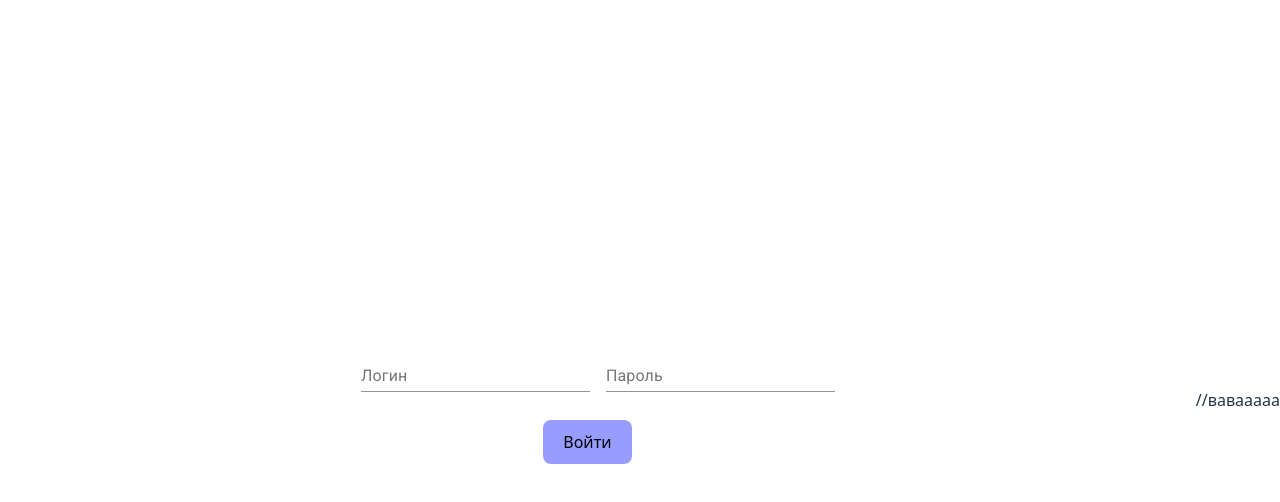
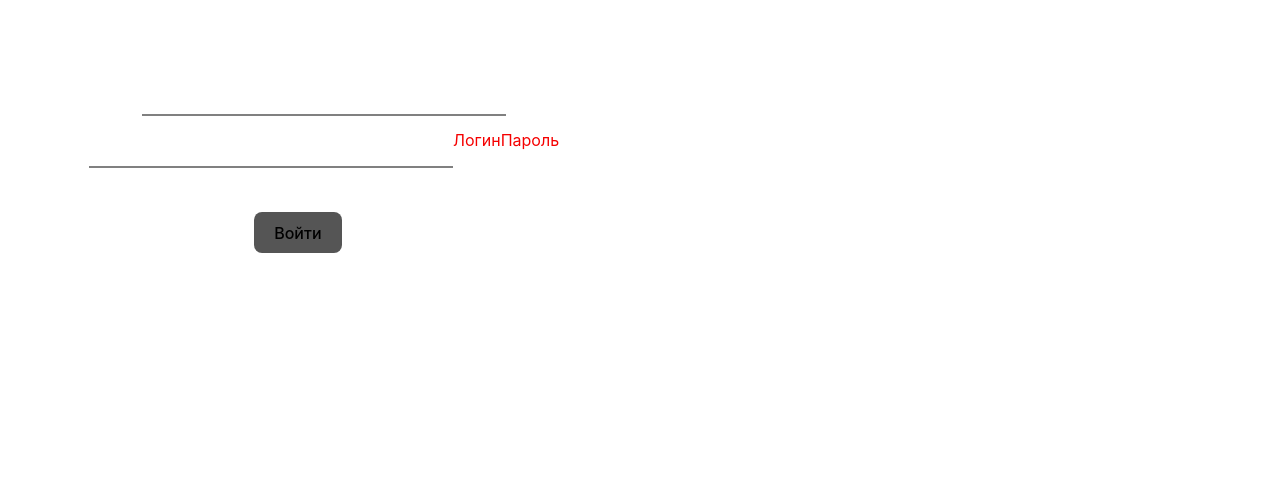
Before and after one commit to 00DemiX00/project_for_Ivan_main, a React (Vite) app: page / in a window 1280 px wide. Shown: the top 502 px of the page. Built offline with nearby package versions, Linux system fonts and the light colour scheme.

Commit message:
Отключение стилей MUI, переработка компонента MyInput в MyForm

```diff
--- a/index.html
+++ b/index.html
@@ -8,9 +8,5 @@
   <body>
     <div id="root"></div>
     <script type="module" src="/src/main.jsx"></script>
-    <link rel="stylesheet" href="https://fonts.googleapis.com/css?family=Roboto:300,400,500,700&display=swap" />
-    <link rel="stylesheet" href="https://fonts.googleapis.com/icon?family=Material+Icons" />
   </body>
 </html>
-
-//вавааааа
--- a/src/App.jsx
+++ b/src/App.jsx
@@ -1,7 +1,7 @@
 import { useState } from 'react'
 import './App.css'
 import MyButton from './components/UI/button/MyButton'
-import MyInput from './components/UI/input/MyInput'
+import MyForm from './components/UI/form/MyForm'
 
 
 function App() {
@@ -10,10 +10,9 @@ function App() {
   return (
     <>
     <div>
-       <form>
-        <MyInput></MyInput>
+        <MyForm></MyForm>
+        <br></br>
         <MyButton>Войти</MyButton>
-      </form>
     </div>
     </>
 
--- a/src/components/UI/button/MyButton.module.css
+++ b/src/components/UI/button/MyButton.module.css
@@ -5,7 +5,7 @@
         font-size: 1em;
         font-weight: 500;
         font-family: inherit;
-        background-color:  #646cffaa;
+        background-color:  #000000aa;
         cursor: pointer;
         transition: filter 0.25s;
         display: flex;
@@ -13,6 +13,6 @@
         margin-left: 190px;
 }
 
-.myBtn:hover {
-    filter: drop-shadow(0 0 1.2em #646cffaa);
-  }
+.myBtn:hover{
+        filter: drop-shadow(0 0 1em  #535bf2);
+}
--- /dev/null
+++ b/src/components/UI/form/MyForm.jsx
@@ -0,0 +1,15 @@
+import React from "react";
+import classes from './MyForm.module.css';
+
+const MyForm = (props) => {
+    return (
+      <div>
+        <input {...props} className={classes.MyForm}></input>
+        <input {...props} className={classes.MyForm}></input>
+        <label {...props} className={classes.MyPlaceholder}>Логин</label>
+        <label {...props} className={classes.MyPlaceholder}>Пароль</label>
+      </div>
+    );
+};
+
+export default MyForm;
--- /dev/null
+++ b/src/components/UI/form/MyForm.module.css
@@ -0,0 +1,19 @@
+.MyForm {
+    appearance: none;
+    width: 70%;
+    height: 50px;
+    background: transparent;
+    border: none;
+    outline: none;
+    font-size: 1em;
+    padding: 0;
+    color: #000000;
+    border-bottom: 2px solid gray;
+    transition: border-color 0.3s;
+    position: relative;
+
+}
+
+.MyForm:focus {
+    border-color: #535bf2;
+}
--- a/src/components/UI/input/MyInput.jsx
+++ /dev/null
@@ -1,23 +0,0 @@
-import React from 'react';
-import { makeStyles } from '@material-ui/core/styles';
-import TextField from '@material-ui/core/TextField';
-
-const useStyles = makeStyles((theme) => ({
-  root: {
-    '& > *': {
-      margin: theme.spacing(1),
-      width: '25ch',
-    },
-  },
-}));
-
-export default function BasicTextFields() {
-  const classes = useStyles();
-
-  return (
-    <form className={classes.root} noValidate autoComplete="off">
-      <TextField id="standard-basic" label="Логин"/>
-      <TextField id="standard-basic" label="Пароль" />
-    </form>
-  );
-}
--- a/src/index.css
+++ b/src/index.css
@@ -1,5 +1,5 @@
 :root {
-  font-family: system-ui, Avenir, Helvetica, Arial, sans-serif;
+  font-family: Inter, system-ui, Avenir, Helvetica, Arial, sans-serif;
   line-height: 1.5;
   font-weight: 400;
 
@@ -11,6 +11,13 @@
   text-rendering: optimizeLegibility;
   -webkit-font-smoothing: antialiased;
   -moz-osx-font-smoothing: grayscale;
+  max-width: 1280px;
+  margin: 0 auto;
+  padding: 2rem;
+  text-align: center;
+  display: flex;
+  justify-content: space-between;
+  align-items: center;
 }
 
 a {
@@ -26,8 +33,6 @@ body {
   margin: 0;
   display: flex;
   place-items: center;
-  min-width: 320px;
-  min-height: 100vh;
 }
 
 h1 {
@@ -44,19 +49,12 @@ button {
   font-family: inherit;
   background-color: #1a1a1a;
   cursor: pointer;
-  transition: filter 0.25s;
-}
-button:hover {
-  filter: drop-shadow(0 0 2em #646cffaa);
-}
-button:focus,
-button:focus-visible {
-  outline: 4px auto -webkit-focus-ring-color;
+  transition: border-color 0.25s;
 }
 
 @media (prefers-color-scheme: light) {
   :root {
-    color: #213547;
+    color: #f50000;
     background-color: #ffffff;
   }
   a:hover {
```
Also changed, not shown: src/components/UI/input/MyInput.module.css (deleted, +0 -18 lines).
